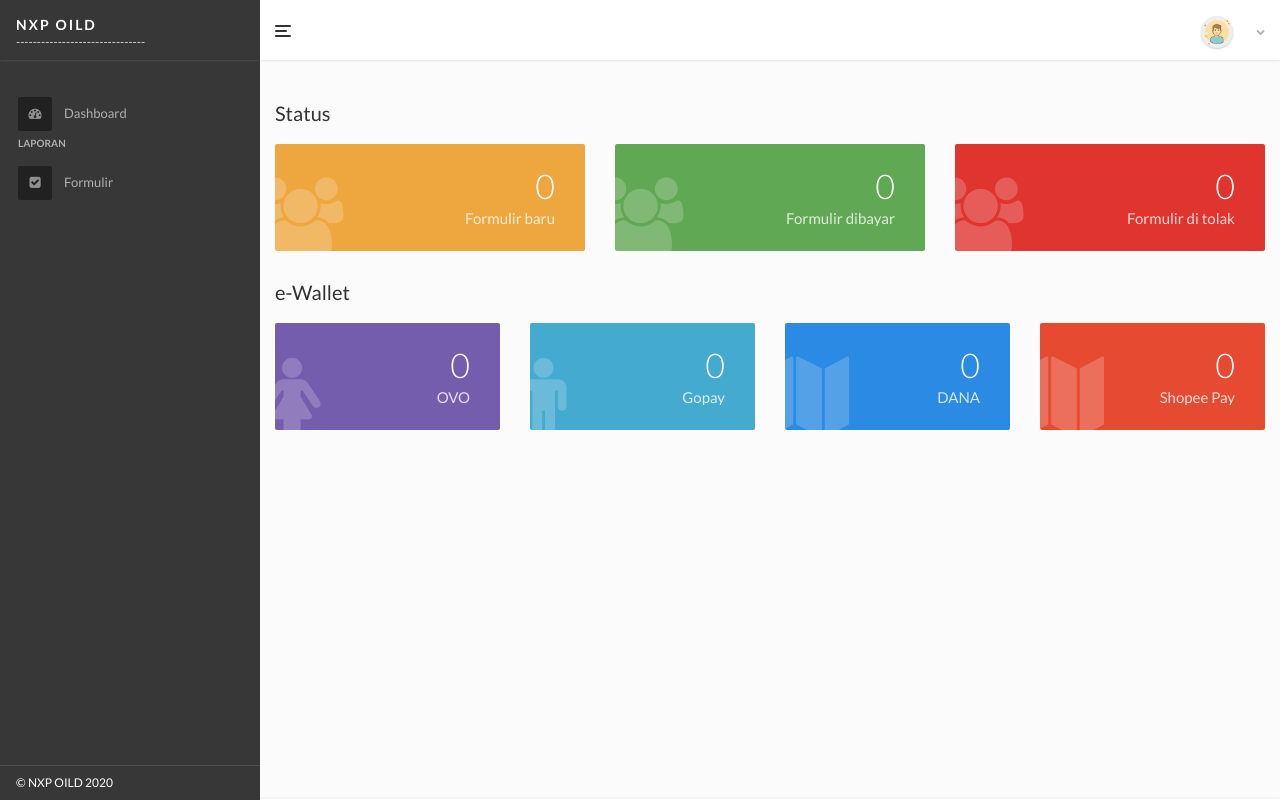
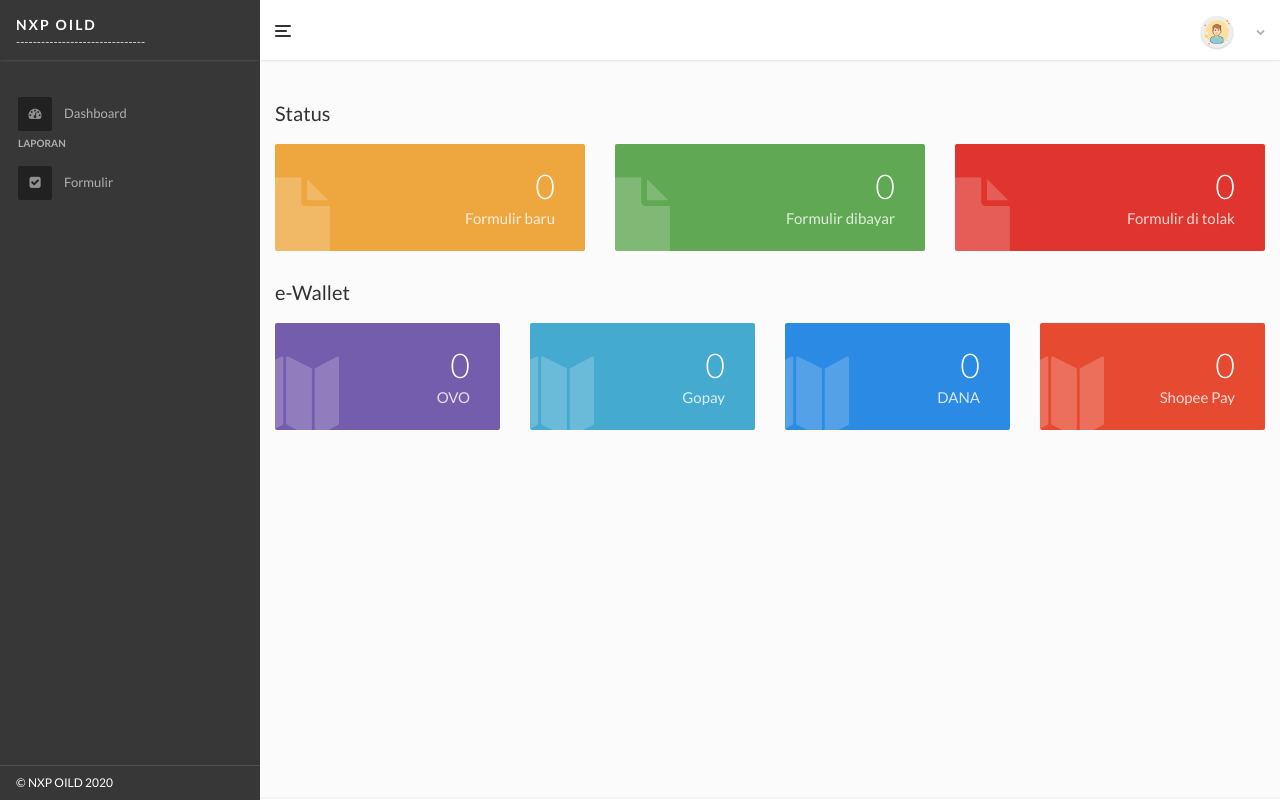
Before and after one commit to asarisoft/django_excell_to_api, a Django app: template nxp/templates/backoffice/index.html in a window 1280 px wide. Run offline with Django 3.2, Linux system fonts and the light colour scheme; the template is opened without the code that fills it, so the values that code supplies are empty; some libraries are stand-ins or nearby versions.

Commit message:
icon font awesome

```diff
--- a/nxp/backoffice/views.py
+++ b/nxp/backoffice/views.py
@@ -16,7 +16,7 @@
     if auth_form.is_valid():
         login(request, auth_form.get_user())
         auth_form.get_user()
-        return redirect("backoffice:formulir:index")
+        return redirect("backoffice:index")
     else:
         messages.error(request, "Username and Password are incorrect")
 
--- a/nxp/templates/backoffice/index.html
+++ b/nxp/templates/backoffice/index.html
@@ -9,7 +9,7 @@
     <div class="col-md-6 col-lg-4">
       <a href="{% url 'backoffice:formulir:index'%}?status=new">
         <div class="stat-box" style="background-color: #eea73f;">
-          <div class="stat-box-icon"><i class="fa fa-users"></i></div>
+          <div class="stat-box-icon"><i class="fa fa-file"></i></div>
           <strong> {{ new_count | default:'0' }}</strong>
           <span>Formulir baru</span>
         </div>
@@ -19,7 +19,7 @@
     <div class="col-md-6 col-lg-4">
       <a href="{% url 'backoffice:formulir:index'%}?status=paid">
         <div class="stat-box" style="background-color: #60a853;">
-          <div class="stat-box-icon"><i class="fa fa-users"></i></div>
+          <div class="stat-box-icon"><i class="fa fa-file"></i></div>
           <strong> {{ paid_count | default:'0' }}</strong>
           <span>Formulir dibayar</span>
         </div>
@@ -28,8 +28,8 @@
 
     <div class="col-md-6 col-lg-4">
       <a href="{% url 'backoffice:formulir:index'%}?status=cancelled">
-        <div class="stat-box" style="background-color: #e0342f;">
-          <div class="stat-box-icon"><i class="fa fa-users"></i></div>
+        <div class="stat-box" style="background-color: hsl(2, 74%, 53%);">
+          <div class="stat-box-icon"><i class="fa fa-file"></i></div>
           <strong>{{ cancelled_count | default:'0' }}</strong>
           <span>Formulir di tolak</span>
         </div>
@@ -42,7 +42,7 @@
     <div class="col-md-6 col-lg-3">
       <a href="{% url 'backoffice:formulir:index'%}?ewallet=ovo">
         <div class="stat-box" style="background-color: #755dad;">
-          <div class="stat-box-icon"><i class="fa fa-female"></i></div>
+          <div class="stat-box-icon"><i class="fa fa-map"></i></div>
           <strong>{{ ovo_count | default:'0'}}</strong>
           <span>OVO</span>
         </div>
@@ -52,7 +52,7 @@
     <div class="col-md-6 col-lg-3">
       <a href="{% url 'backoffice:formulir:index'%}?ewallet=gopay">
         <div class="stat-box" style="background-color: #44aad0;">
-          <div class="stat-box-icon"><i class="fa fa-male"></i></div>
+          <div class="stat-box-icon"><i class="fa fa-map"></i></div>
           <strong> {{ gopay_count | default:'0' }}</strong>
           <span>Gopay</span>
         </div>
```
